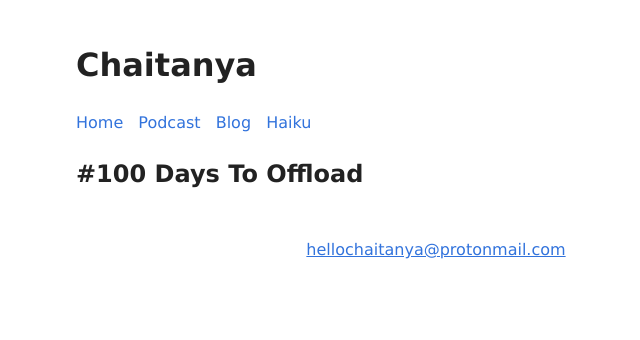
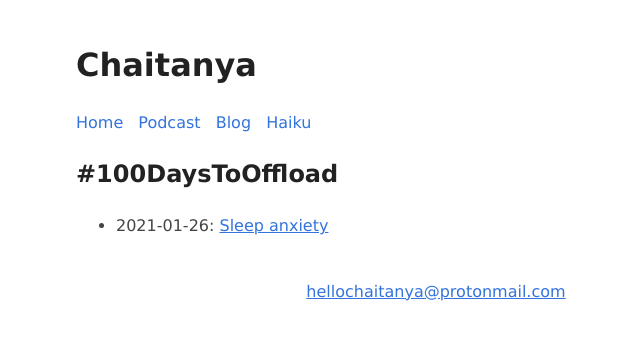
Before and after one commit to chtny/chtny.github.io, a Jekyll site: the page built from 100daystooffload.md, in a window 1280 px wide. Shown: the top 340 px of the page, without its empty margins (204-844 px from the left). Built offline with Jekyll 4.4.1, drawn with Linux system fonts in a browser that asks for light colours.

Commit message:
Testing tags

```diff
--- a/100daystooffload.md
+++ b/100daystooffload.md
@@ -1,5 +1,5 @@
 ---
 layout: tag
-tag-name: 100 Days To Offload
+tag-name: 100DaysToOffload
 permalink: "/tag/100daystooffload"
 ---
--- a/_layouts/tag.html
+++ b/_layouts/tag.html
@@ -6,7 +6,7 @@
       <div>
         <h2>#{{ page.tag-name }}</h2>
           <ul>
-            {% for post in site.tags.[page.tag-name] %}
+            {% for post in site.tags[page.tag-name] %}
             <li>{{ post.date | date: "%Y-%m-%d" }}: <a href="{{ post.url | relative_url }}">{{ post.title }}</a></li>
 						{% endfor %}
           </ul>
```
